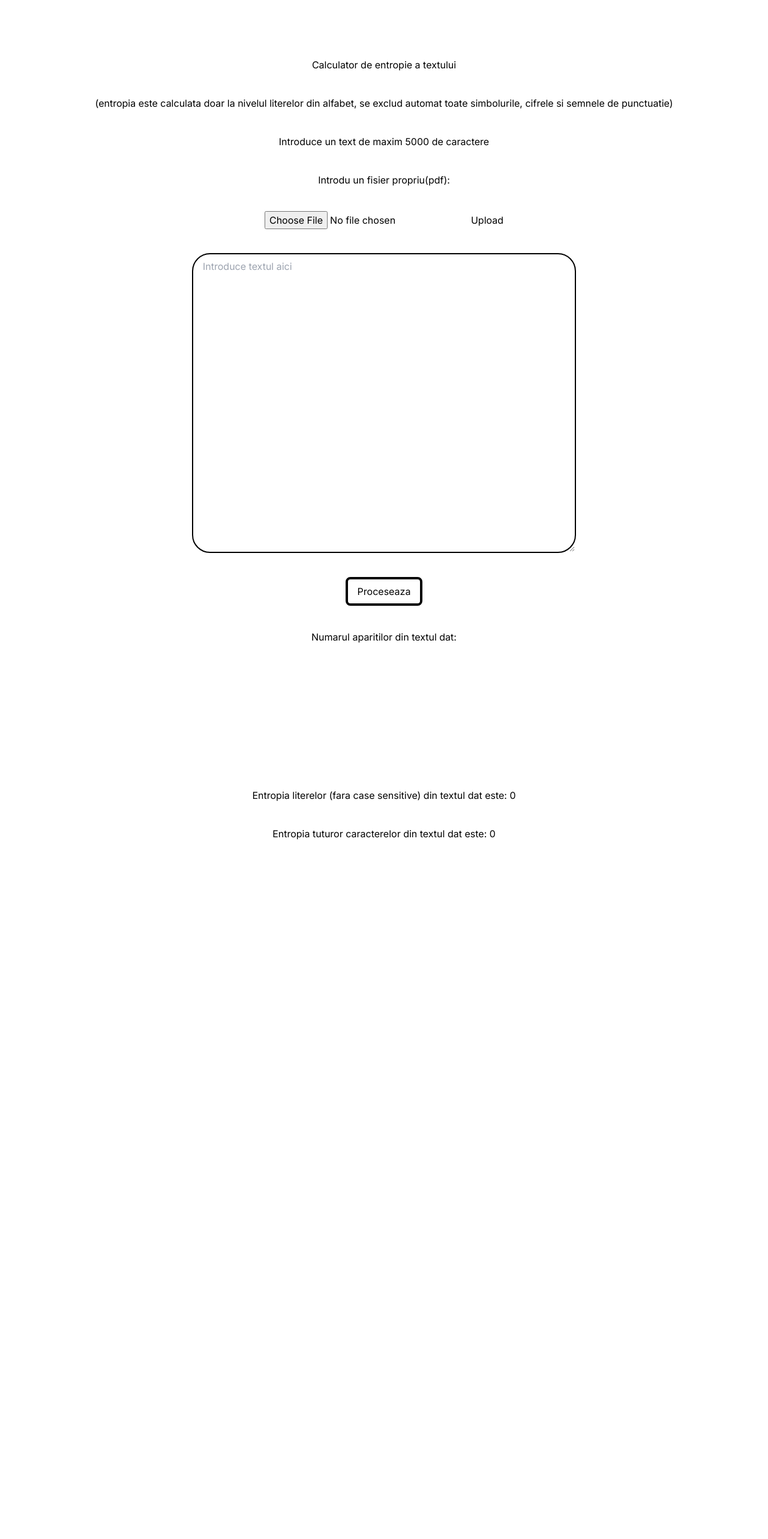
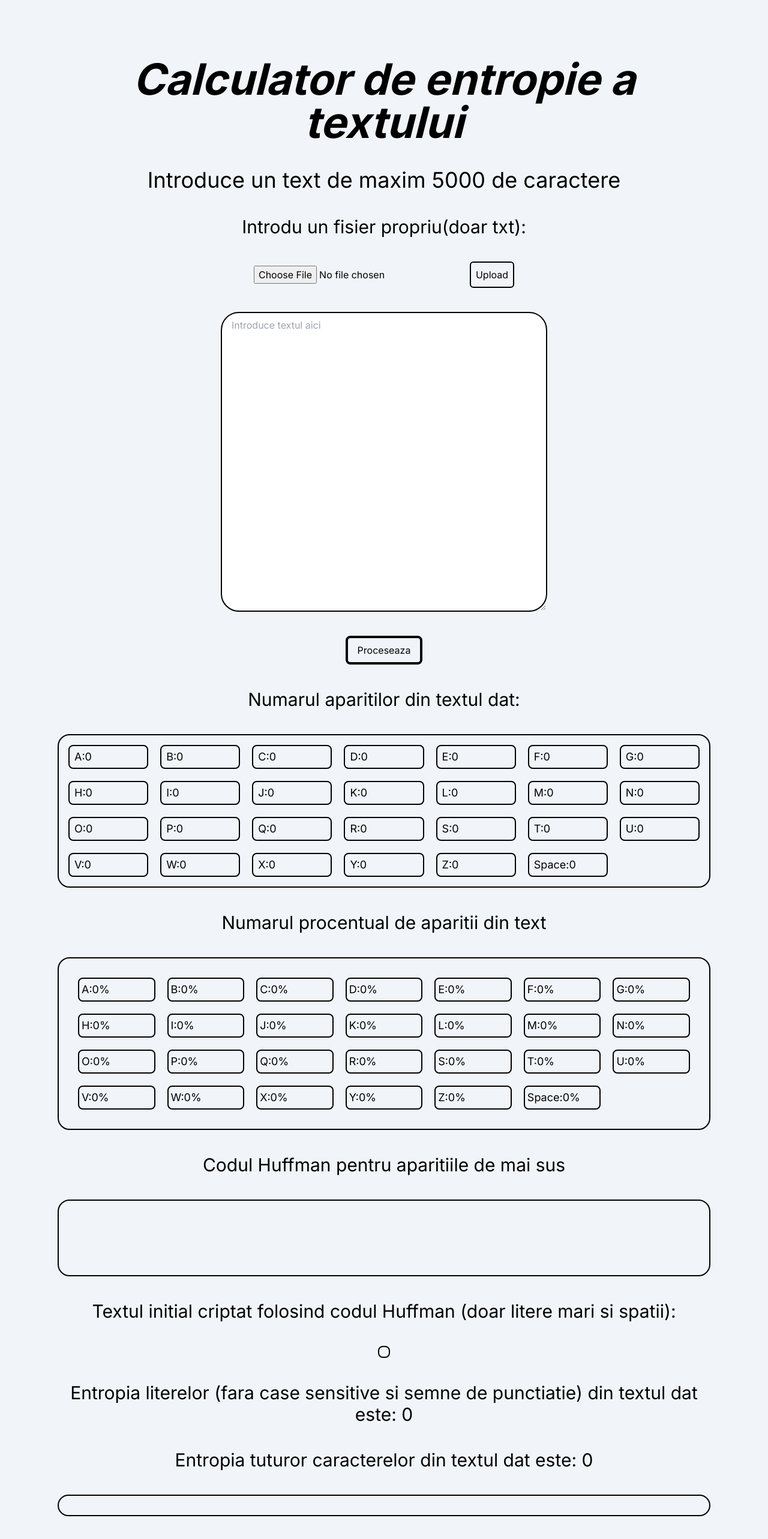
Before and after one commit to robertDinca2003/entropie-calculator, a Next.js app: page / in a window 1280 px wide. Shown: the top 2566 px of the page at 60% size. Before the commit the page ends 1538 px from the top, so only its background shows below. Built offline with nearby package versions, Linux system fonts and the light colour scheme.

Commit message:
full update

```diff
--- a/pages/index.js
+++ b/pages/index.js
@@ -9,26 +9,69 @@ export default function Home() {
   const [mesaj, setMesaj] = useState("");
   let litere = [
     0, 0, 0, 0, 0, 0, 0, 0, 0, 0, 0, 0, 0, 0, 0, 0, 0, 0, 0, 0, 0, 0, 0, 0, 0,
-    0,
+    0, 0,
   ];
   let procente = [
     0, 0, 0, 0, 0, 0, 0, 0, 0, 0, 0, 0, 0, 0, 0, 0, 0, 0, 0, 0, 0, 0, 0, 0, 0,
-    0,
+    0, 0,
   ];
   let totAscii = [];
   let procenteTotAscii = [];
-  const [valori, setValori] = useState([]);
-  const [procentaj, setProcentaj] = useState([]);
+  let huffman = [];
+  const [valori, setValori] = useState([
+    0, 0, 0, 0, 0, 0, 0, 0, 0, 0, 0, 0, 0, 0, 0, 0, 0, 0, 0, 0, 0, 0, 0, 0, 0,
+    0, 0,
+  ]);
+  const [procentaj, setProcentaj] = useState([
+    0, 0, 0, 0, 0, 0, 0, 0, 0, 0, 0, 0, 0, 0, 0, 0, 0, 0, 0, 0, 0, 0, 0, 0, 0,
+    0, 0,
+  ]);
   const [entropieLitere, setEntropieLitere] = useState(0);
-  const [procentajAscii, setProcentajAscii] = useState([]);
+  const [procentajAscii, setProcentajAscii] = useState([
+    0, 0, 0, 0, 0, 0, 0, 0, 0, 0, 0, 0, 0, 0, 0, 0, 0, 0, 0, 0, 0, 0, 0, 0, 0,
+    0, 0,
+  ]);
   const [entropieAscii, setEntropieAscii] = useState(0);
+  const [huffmanCode, setHuffmanCode] = useState([
+    0, 0, 0, 0, 0, 0, 0, 0, 0, 0, 0, 0, 0, 0, 0, 0, 0, 0, 0, 0, 0, 0, 0, 0, 0,
+    0, 0,
+  ]);
+  const [cripted, setCripted] = useState("");
+  class HuffmanNode {
+    constructor() {
+      this.data = 0;
+      this.ch = "";
+      this.left = this.right = null;
+    }
+  }
+  const genCode = (root, s) => {
+    if (
+      root.left == null &&
+      root.right == null &&
+      ((root.c.charCodeAt(0) >= 65 && root.c.charCodeAt(0) <= 90) ||
+        root.c.charCodeAt(0) == 32)
+    )
+      if (root.c === "Space") {
+        huffman[26] = s;
+        return;
+      } else {
+        huffman[root.c.charCodeAt(0) - 65] = s;
+        return;
+      }
+    genCode(root.left, s + "0");
+    genCode(root.right, s + "1");
+  };
+
   useEffect(() => {
     console.log(mesaj);
   }, [mesaj]);
 
   const entropieMesaj = () => {
     if (mesaj.length < 1) return;
-    for (let i = 0; i < 26; i++) litere[i] = 0;
+    for (let i = 0; i <= 26; i++) {
+      litere[i] = 0;
+      huffman[i] = "";
+    }
     for (let i = 0; i < 1001; i++) (totAscii[i] = 0), (procenteTotAscii[i] = 0);
 
     const lungime = mesaj.length;
@@ -39,6 +82,7 @@ export default function Home() {
       if (mesaj[i].charCodeAt(0) >= 97 && mesaj[i].charCodeAt(0) <= 122) {
         litere[mesaj[i].charCodeAt(0) - 97] += 1;
       }
+      if (mesaj[i].charCodeAt(0) == 32) litere[26] += 1;
       totAscii[mesaj[i].charCodeAt(0)]++;
     }
 
@@ -47,9 +91,9 @@ export default function Home() {
 
     let totalLiter = 0;
 
-    for (let i = 0; i < 26; i++) totalLiter += litere[i];
+    for (let i = 0; i <= 26; i++) totalLiter += litere[i];
 
-    for (let i = 0; i < 26; i++) {
+    for (let i = 0; i <= 26; i++) {
       procente[i] = (litere[i] / totalLiter) * 100;
     }
     for (let i = 0; i < 1001; i++) {
@@ -58,12 +102,12 @@ export default function Home() {
     setProcentaj(procente);
     setProcentajAscii(procenteTotAscii);
     let proba = 0;
-    for (let i = 0; i < 26; i++) proba += procente[i];
+    for (let i = 0; i <= 26; i++) proba += procente[i];
     console.log("totalul este ", proba);
 
     let entropie = 0;
 
-    for (let i = 0; i < 26; i++) {
+    for (let i = 0; i <= 26; i++) {
       if (procente[i] == 0) continue;
       entropie += (procente[i] / 100) * Math.log2(100 / procente[i]);
     }
@@ -77,6 +121,43 @@ export default function Home() {
 
     setEntropieAscii(entropie);
     entropie = 0;
+    let q = [];
+    for (let i = 0; i <= 26; i++) {
+      if (litere[i] == 0) continue;
+      let huffN = new HuffmanNode();
+      if (i < 26) huffN.c = String.fromCharCode(i + 65);
+      else huffN.c = "Space";
+      huffN.data = procente[i];
+      huffN.left = null;
+      huffN.right = null;
+      q.push(huffN);
+    }
+
+    let root = null;
+    q.sort(function (a, b) {
+      return a.data - b.data;
+    });
+
+    while (q.length > 1) {
+      let x = q[0];
+      q.shift();
+      let y = q[0];
+      q.shift();
+      let f = new HuffmanNode();
+      f.data = x.data + y.data;
+      f.c = "+";
+      f.left = x;
+      f.right = y;
+      root = f;
+      q.push(f);
+      q.sort(function (a, b) {
+        return a.data - b.data;
+      });
+    }
+    genCode(root, "");
+    console.log(huffman);
+    setHuffmanCode(huffman);
+    criptare();
   };
 
   function file2Buffer(file) {
@@ -104,20 +185,55 @@ export default function Home() {
     entropieMesaj();
   };
 
+  const criptare = () => {
+    let mesajcriptat = "";
+    let lungime = mesaj.length;
+    if (lungime > 5500) {
+      setCripted("Mesajul are peste 5000 de caractere");
+      return;
+    }
+    for (let i = 0; i < lungime; i++) {
+      if (
+        mesaj[i].toUpperCase().charCodeAt(0) >= 65 &&
+        mesaj[i].toUpperCase().charCodeAt(0) <= 90
+      )
+        mesajcriptat =
+          mesajcriptat + huffmanCode[mesaj[i].toUpperCase().charCodeAt(0) - 65];
+      if (mesaj[i].charCodeAt(0) == 32)
+        mesajcriptat = mesajcriptat + huffmanCode[26];
+    }
+    setCripted(mesajcriptat);
+  };
+
   return (
     <main
-      className={`flex gap-10 flex-col items-center justify-between p-24 ${inter.className}`}
+      className={`flex bg-slate-100 gap-10 flex-col items-center justify-between py-12 lg:p-24 px-4 sm:px-8 md:px-12 lg:px-24 ${inter.className}`}
     >
-      <h1>Calculator de entropie a textului</h1>
-      <h2>
-        (entropia este calculata doar la nivelul literelor din alfabet, se
-        exclud automat toate simbolurile, cifrele si semnele de punctuatie)
+      <h1 className="italic font-bold lg:text-7xl md:text-5xl sm:text-4xl xsm:text-3xl text-xl text-center">
+        Calculator de entropie a textului
+      </h1>
+
+      <h2 className="text-xl text-center sm:text-2xl md:text-3xl lg:text-4xl">
+        Introduce un text de maxim 5000 de caractere
       </h2>
-      <h2>Introduce un text de maxim 5000 de caractere</h2>
-      <h2>Introdu un fisier propriu(pdf):</h2>
-      <form onSubmit={pdfCitire} className="flex flex-row justify-between">
-        <input type="file" name="inpFile" id="inpFile" />
-        <button type="submit" id="btnUpdate">
+      <h2 className="text-center text-lg sm:text-xl md:text-2xl lg:text-3xl">
+        Introdu un fisier propriu(doar txt):
+      </h2>
+      <form
+        onSubmit={pdfCitire}
+        className="flex gap-5 flex-col md:flex-row justify-center content-center self-center items-center md:justify-between"
+      >
+        <input
+          type="file"
+          name="inpFile"
+          id="inpFile"
+          className="self-center items-center w-[80%] md:w-[340px] justify-center content-center "
+        />
+        <button
+          type="submit"
+          id="btnUpdate"
+          className="border-2 border-black p-2 rounded-md hover:bg-black hover:text-slate-100 transition-colors duration-200"
+        >
           Upload
         </button>
       </form>
@@ -126,7 +242,7 @@ export default function Home() {
         onChange={(e) => {
           setMesaj(e.target.value);
         }}
-        className="border-2 border-black rounded-[30px] w-[50vw] py-2 px-4"
+        className="w-[90%] sm:w-[80%] md:w-[70%] lg:w-[50%] border-2 border-black rounded-[30px]  py-2 px-4"
         type="text"
         rows={20}
       />
@@ -136,38 +252,77 @@ export default function Home() {
       >
         Proceseaza
       </button>
-      <h2>Numarul aparitilor din textul dat: </h2>
-      <div className="grid grid-rows-4 grid-cols-7 gap-5 justify-center">
+      <h2 className="text-center text-lg sm:text-xl md:text-2xl lg:text-3xl">
+        Numarul aparitilor din textul dat:{" "}
+      </h2>
+      <div className="border-2 p-4 text-sm xsm:text-md sm:text-lg rounded-[20px] w-[100%] border-black grid grid-cols-2 xsm:grid-cols-3 md:grid-cols-5 md:grid-rows-6 lg:grid-rows-4 lg:grid-cols-7 gap-5 justify-center">
         {valori.map((val, key) => {
           return (
-            <h1 key={key}>
-              {String.fromCharCode(key + 65)}:{val}
+            <h1
+              className="border-2 py-1 px-2 rounded-lg border-black"
+              key={key}
+            >
+              {key == 26 ? "Space" : String.fromCharCode(key + 65)}:{val}
             </h1>
           );
         })}
       </div>
-      <div className="grid grid-rows-4 grid-cols-7 gap-5 justify-center">
+
+      <h2 className="text-center text-lg sm:text-xl md:text-2xl lg:text-3xl">
+        Numarul procentual de aparitii din text
+      </h2>
+      <div className="border-2 p-8 text-sm xsm:text-md sm:text-lg rounded-[20px] border-black grid grid-cols-2 xsm:grid-cols-3 md:grid-cols-5 md:grid-rows-6 lg:grid-rows-4 lg:grid-cols-7 gap-5 justify-center w-[100%]  items-center">
         {procentaj.map((val, key) => {
           return (
-            <h1 key={key}>
-              {String.fromCharCode(key + 65)}:{Math.round(val * 100) / 100}%
+            <h1
+              className="border-2 py-1 px-1 rounded-lg border-black"
+              key={key}
+            >
+              {key == 26 ? "Space" : String.fromCharCode(key + 65)}:
+              {Math.round(val * 100) / 100}%
             </h1>
           );
         })}
       </div>
-      <h1>
-        Entropia literelor (fara case sensitive) din textul dat este:{" "}
-        {entropieLitere}
+      <h2 className="text-center text-lg sm:text-xl md:text-2xl lg:text-3xl">
+        Codul Huffman pentru aparitiile de mai sus
+      </h2>
+      <div className="border-2 p-8 text-sm xsm:text-md sm:text-lg rounded-[20px] border-black grid grid-cols-2 xsm:grid-cols-3 md:grid-cols-5 md:grid-rows-6 lg:grid-rows-4 lg:grid-cols-7 gap-5 justify-center w-[100%]  items-center">
+        {huffmanCode.map((val, key) => {
+          if (val == "") return;
+          return (
+            <h1
+              className="border-2 py-1 px-1 rounded-lg border-black"
+              key={key}
+            >
+              {key == 26 ? "Space" : String.fromCharCode(key + 65)}:{val}
+            </h1>
+          );
+        })}
+      </div>
+      <h1 className="text-center text-lg sm:text-xl md:text-2xl lg:text-3xl">
+        Textul initial criptat folosind codul Huffman (doar litere mari si
+        spatii):
+      </h1>
+      <h1 className="text-center text-lg sm:text-xl md:text-2xl lg:text-3xl p-2 border-2 rounded-lg border-black">
+        {cripted}
+      </h1>
+      <h1 className="text-center text-lg sm:text-xl md:text-2xl lg:text-3xl">
+        Entropia literelor (fara case sensitive si semne de punctiatie) din
+        textul dat este: {entropieLitere}
       </h1>
 
-      <h1>
+      <h1 className="text-center text-lg sm:text-xl md:text-2xl lg:text-3xl">
         Entropia tuturor caracterelor din textul dat este: {entropieAscii}
       </h1>
-      <div className="grid grid-rows-32 grid-cols-8 gap-5 justify-center">
+      <div className="border-2 w-[100%]  p-4 text-sm xsm:text-md sm:text-lg rounded-[20px] border-black grid grid-cols-2 xsm:grid-cols-3 md:grid-cols-5  lg:grid-cols-7 gap-5 justify-center">
         {procentajAscii.map((val, key) => {
           if (val == 0) return;
           return (
-            <h1 key={key}>
+            <h1
+              className="py-1 px-1 border-2 border-black rounded-lg"
+              key={key}
+            >
               {key !== 32 ? String.fromCharCode(key) : "Space"}:
               {Math.round(val * 100) / 100}%
             </h1>
--- a/tailwind.config.js
+++ b/tailwind.config.js
@@ -1,18 +1,35 @@
 /** @type {import('tailwindcss').Config} */
 module.exports = {
   content: [
-    './pages/**/*.{js,ts,jsx,tsx,mdx}',
-    './components/**/*.{js,ts,jsx,tsx,mdx}',
-    './app/**/*.{js,ts,jsx,tsx,mdx}',
+    "./pages/**/*.{js,ts,jsx,tsx,mdx}",
+    "./components/**/*.{js,ts,jsx,tsx,mdx}",
+    "./app/**/*.{js,ts,jsx,tsx,mdx}",
   ],
   theme: {
     extend: {
       backgroundImage: {
-        'gradient-radial': 'radial-gradient(var(--tw-gradient-stops))',
-        'gradient-conic':
-          'conic-gradient(from 180deg at 50% 50%, var(--tw-gradient-stops))',
+        "gradient-radial": "radial-gradient(var(--tw-gradient-stops))",
+        "gradient-conic":
+          "conic-gradient(from 180deg at 50% 50%, var(--tw-gradient-stops))",
       },
+    },
+    screens: {
+      xsm: "300px",
+      sm: "640px",
+      // => @media (min-width: 640px) { ... }
+
+      md: "768px",
+      // => @media (min-width: 768px) { ... }
+
+      lg: "1024px",
+      // => @media (min-width: 1024px) { ... }
+
+      xl: "1280px",
+      // => @media (min-width: 1280px) { ... }
+
+      "2xl": "1536px",
+      // => @media (min-width: 1536px) { ... }
     },
   },
   plugins: [],
-}
+};
```
